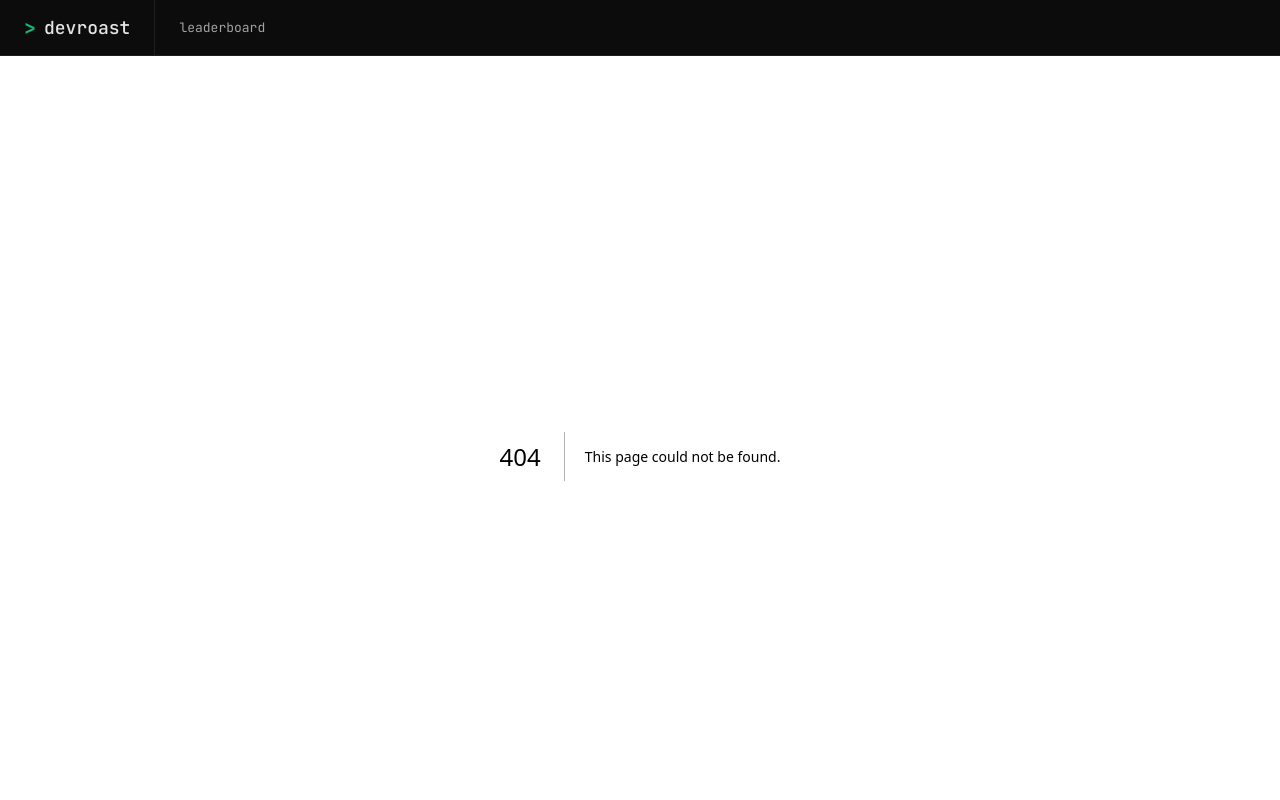
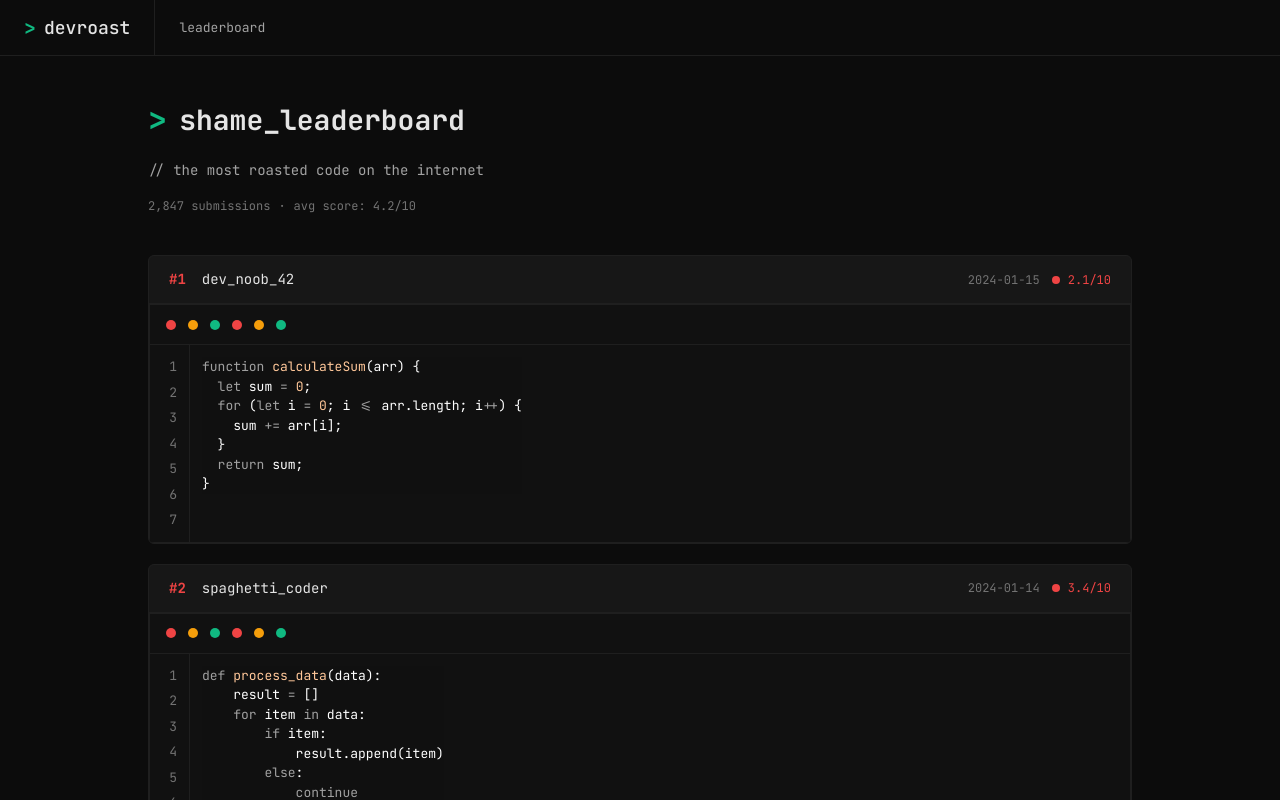
Before and after one commit to marcosvinirocha/devroast, a Next.js app: page /leaderboard in a window 1280 px wide. Before the commit this address had no page. Shown: the top 800 px of the page. Built offline with nearby package versions, Linux system fonts and the light colour scheme.

Commit message:
feat: add leaderboard page with static data

```diff
--- a/src/app/layout.tsx
+++ b/src/app/layout.tsx
@@ -1,10 +1,6 @@
 import { JetBrains_Mono } from "next/font/google";
-import {
-  Navbar,
-  NavbarLink,
-  NavbarLogo,
-  NavbarSpacer,
-} from "@/components/ui/navbar";
+import Link from "next/link";
+import { Navbar, NavbarSpacer } from "@/components/ui/navbar";
 import { cn } from "@/lib/utils";
 import "./globals.css";
 
@@ -24,16 +20,21 @@ export default function RootLayout({
         className={cn(jetbrainsMono.className, "antialiased", "bg-bg-page")}
       >
         <Navbar>
-          <NavbarLogo>
+          <Link href="/" className="flex items-center gap-2">
             <span className="text-[20px] font-bold text-accent-green">
               &gt;
             </span>
             <span className="text-[18px] font-medium text-text-primary">
               devroast
             </span>
-          </NavbarLogo>
+          </Link>
           <NavbarSpacer />
-          <NavbarLink>leaderboard</NavbarLink>
+          <Link
+            href="/leaderboard"
+            className="font-mono text-[13px] text-text-secondary hover:text-text-primary transition-colors cursor-pointer"
+          >
+            leaderboard
+          </Link>
         </Navbar>
         <main>{children}</main>
       </body>
--- /dev/null
+++ b/src/app/leaderboard/page.tsx
@@ -0,0 +1,137 @@
+import { Badge } from "@/components/ui/badge";
+import { CodeBlockServer } from "@/components/ui/code-block-server";
+
+const LEADERBOARD_ENTRIES = [
+  {
+    rank: 1,
+    author: "dev_noob_42",
+    date: "2024-01-15",
+    score: 2.1,
+    language: "javascript",
+    code: `function calculateSum(arr) {
+  let sum = 0;
+  for (let i = 0; i <= arr.length; i++) {
+    sum += arr[i];
+  }
+  return sum;
+}`,
+  },
+  {
+    rank: 2,
+    author: "spaghetti_coder",
+    date: "2024-01-14",
+    score: 3.4,
+    language: "python",
+    code: `def process_data(data):
+    result = []
+    for item in data:
+        if item:
+            result.append(item)
+        else:
+            continue
+    return result`,
+  },
+  {
+    rank: 3,
+    author: "callback_hell",
+    date: "2024-01-13",
+    score: 3.8,
+    language: "javascript",
+    code: `fetch('/api/users')
+  .then(res => res.json())
+  .then(users => {
+    users.forEach(user => {
+      fetch('/api/posts/' + user.id)
+        .then(postRes => postRes.json())
+        .then(posts => {
+          console.log(posts);
+        });
+    });
+  });`,
+  },
+  {
+    rank: 4,
+    author: "global_var",
+    date: "2024-01-12",
+    score: 4.5,
+    language: "javascript",
+    code: `let result = [];
+
+function addItem(item) {
+  result.push(item);
+}
+
+function getItems() {
+  return result;
+}`,
+  },
+  {
+    rank: 5,
+    author: "magic_numbers",
+    date: "2024-01-11",
+    score: 5.2,
+    language: "typescript",
+    code: `function getDiscount(price: number): number {
+  if (price > 100) {
+    return 15;
+  } else if (price > 50) {
+    return 10;
+  }
+  return 5;
+}`,
+  },
+];
+
+export default function LeaderboardPage() {
+  return (
+    <div className="min-h-screen bg-bg-page">
+      <div className="max-w-5xl mx-auto px-5 py-10">
+        <div className="mb-10">
+          <div className="flex items-center gap-3 mb-4">
+            <span className="text-[32px] font-bold text-accent-green">
+              {">"}
+            </span>
+            <h1 className="text-[28px] font-bold text-text-primary font-mono">
+              shame_leaderboard
+            </h1>
+          </div>
+          <p className="text-[14px] text-text-secondary font-mono mb-4">
+            {"// the most roasted code on the internet"}
+          </p>
+          <div className="flex items-center gap-2 text-[12px] text-text-tertiary font-mono">
+            <span>2,847 submissions</span>
+            <span>·</span>
+            <span>avg score: 4.2/10</span>
+          </div>
+        </div>
+
+        <div className="flex flex-col gap-5">
+          {LEADERBOARD_ENTRIES.map((entry) => (
+            <div
+              key={entry.rank}
+              className="border border-border-primary bg-bg-surface rounded-md overflow-hidden"
+            >
+              <div className="h-12 flex items-center justify-between px-5 border-b border-border-primary">
+                <div className="flex items-center gap-4">
+                  <span className="text-[14px] font-bold text-accent-red font-mono">
+                    #{entry.rank}
+                  </span>
+                  <span className="text-[14px] text-text-primary font-mono">
+                    {entry.author}
+                  </span>
+                </div>
+                <div className="flex items-center gap-3">
+                  <span className="text-[12px] text-text-tertiary font-mono">
+                    {entry.date}
+                  </span>
+                  <Badge variant="critical">{entry.score.toFixed(1)}/10</Badge>
+                </div>
+              </div>
+              <CodeBlockServer code={entry.code} language={entry.language} />
+            </div>
+          ))}
+        </div>
+      </div>
+    </div>
+  );
+}
```
